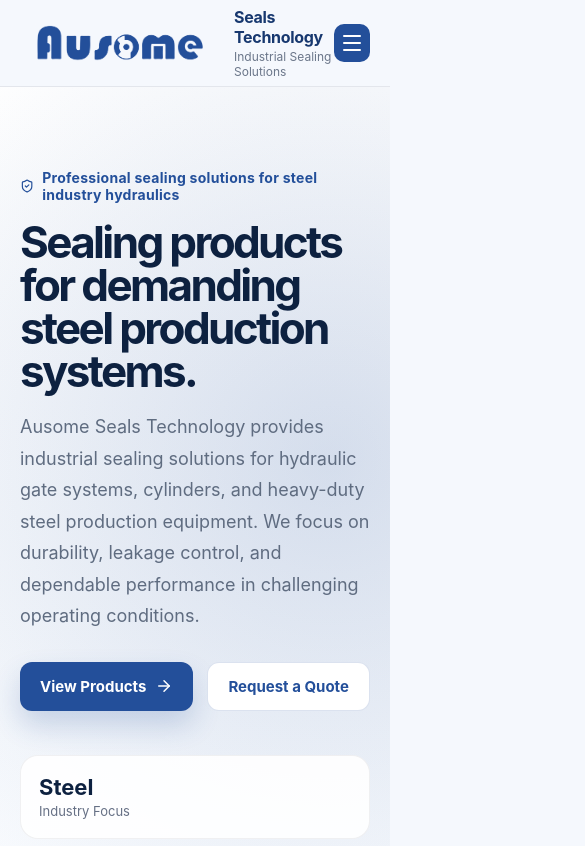
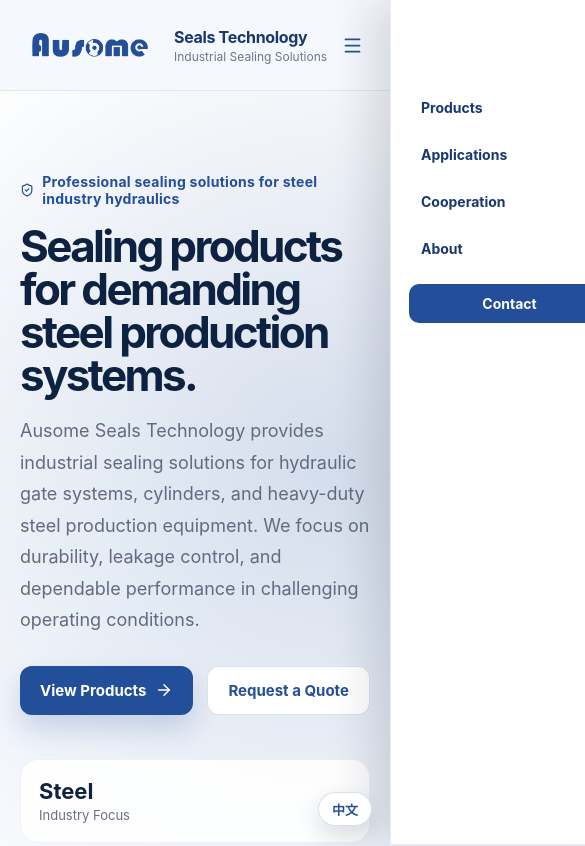
Before and after one commit to dddim-wang/Ausome-Seals, a React (Vite) app in the folder frontend/: page / in a window 390 px wide. Shown: the top 846 px of the page, 585 px wide, since content can reach past the window. Built offline with nearby package versions, Linux system fonts and the light colour scheme; no server answers.

Commit message:
Update website interactions and mobile cooperation slider

```diff
--- a/frontend/src/App.jsx
+++ b/frontend/src/App.jsx
@@ -114,7 +114,7 @@
     errorMessage: "Unable to send right now. Please check backend connection.",
 
     email: "ausomeseals@gmail.com",
-    phone: "+86-137-7661-6519",
+    phone: "+86 137-7661-6519",
     location: "China / Global Industrial Customers",
 
     footerRights: "All rights reserved.",
@@ -158,7 +158,7 @@
     navContact: "联系我们",
 
     heroEyebrow: "面向钢铁行业液压系统的专业密封解决方案",
-    heroTitle: "适用于严苛钢铁生产系统的密封产品。",
+    heroTitle: "奥斯姆科技有限公司 - 生成适用于严苛钢铁生产系统的密封产品。",
     heroText:
       "Ausome Seals Technology 为液压闸机系统、液压缸以及重型钢铁生产设备提供工业密封解决方案。我们专注于产品耐久性、泄漏控制以及复杂工况下的稳定运行表现。",
     viewProducts: "查看产品",
@@ -216,7 +216,7 @@
     errorMessage: "暂时无法发送，请检查后端连接。",
 
     email: "ausomeseals@gmail.com",
-    phone: "+86-137-7661-6519",
+    phone: "+86 137-7661-6519",
     location: "中国 / 全球工业客户",
 
     footerRights: "版权所有。",
@@ -270,7 +270,7 @@
   coop15,
 ];
 
-function Header({ t, toggleLanguage }) {
+function Header({ t }) {
   const [mobileMenuOpen, setMobileMenuOpen] = useState(false);
 
   const closeMenu = () => setMobileMenuOpen(false);
@@ -279,15 +279,7 @@
     <header className="site-header">
       <div className="container nav">
         <div className="brand">
-          <button
-            className="logo-button"
-            onClick={toggleLanguage}
-            title="Switch language"
-            type="button"
-          >
-            <img src={logo} alt="Ausome logo" className="brand-logo" />
-          </button>
-
+          <img src={logo} alt="Ausome logo" className="brand-logo" />
           <div>
             <strong>Seals Technology</strong>
             <span>{t.brandSubtitle}</span>
@@ -300,7 +292,7 @@
           aria-label="Toggle navigation menu"
           type="button"
         >
-          {mobileMenuOpen ? <X size={24} /> : <Menu size={24} />}
+          {mobileMenuOpen ? <X size={21} /> : <Menu size={21} />}
         </button>
 
         <nav className={mobileMenuOpen ? "nav-links open" : "nav-links"}>
@@ -326,6 +318,18 @@
 }
 
 function Hero({ t }) {
+  const [ringClicks, setRingClicks] = useState(0);
+
+  const handleRingClick = () => {
+    const nextClicks = ringClicks + 1;
+    setRingClicks(nextClicks);
+
+    if (nextClicks >= 7) {
+      window.open("https://userinyerface.com/", "_blank");
+      setRingClicks(0);
+    }
+  };
+
   return (
     <section className="hero">
       <div className="container hero-grid">
@@ -368,7 +372,12 @@
 
           <div className="diagram">
             <div className="gate gate-top"></div>
-            <div className="seal-ring"></div>
+            <button
+              className="seal-ring secret-ring"
+              onClick={handleRingClick}
+              type="button"
+              aria-label="Open hidden link"
+            />
             <div className="gate gate-bottom"></div>
           </div>
 
@@ -649,6 +658,20 @@
   );
 }
 
+function LanguageToggle({ lang, toggleLanguage }) {
+  return (
+    <button
+      className="language-toggle"
+      onClick={toggleLanguage}
+      type="button"
+      aria-label="Switch language"
+      title="Switch language"
+    >
+      {lang === "en" ? "中文" : "EN"}
+    </button>
+  );
+}
+
 function App() {
   const [lang, setLang] = useState("en");
 
@@ -660,7 +683,7 @@
 
   return (
     <>
-      <Header t={t} toggleLanguage={toggleLanguage} />
+      <Header t={t} />
       <Hero t={t} />
       <FactorySection t={t} />
       <ProductSection t={t} />
@@ -669,6 +692,7 @@
       <AboutSection t={t} />
       <ContactSection t={t} />
       <Footer t={t} />
+      <LanguageToggle lang={lang} toggleLanguage={toggleLanguage} />
     </>
   );
 }
--- a/frontend/src/styles.css
+++ b/frontend/src/styles.css
@@ -57,7 +57,7 @@
 }
 
 .brand-logo {
-  width: 233px;
+  width: 200px;
   height: auto;
   object-fit: contain;
 }
@@ -94,14 +94,19 @@
 .mobile-menu-button {
   display: none;
   border: none;
-  background: var(--primary);
-  color: white;
-  width: 44px;
-  height: 44px;
-  border-radius: 12px;
+  background: transparent;
+  color: var(--primary);
+  width: 36px;
+  height: 36px;
+  border-radius: 999px;
   align-items: center;
   justify-content: center;
   cursor: pointer;
+  padding: 0;
+}
+
+.mobile-menu-button:hover {
+  background: #eef4ff;
 }
 
 .nav-cta {
@@ -495,49 +500,83 @@
   color: white;
 }
 
+@media (hover: hover) and (pointer: fine) {
+  .coop-slider:hover .coop-track {
+    animation-play-state: paused;
+  }
+}
+
 @media (max-width: 980px) {
+    .coop-slider {
+    overflow-x: auto;
+    overflow-y: hidden;
+    padding: 10px 20px 20px;
+    -webkit-overflow-scrolling: touch;
+    scroll-snap-type: x mandatory;
+  }
+
+  .coop-track {
+    animation: none;
+    gap: 16px;
+    width: max-content;
+  }
+
+  .coop-card {
+    width: 150px;
+    height: 150px;
+    scroll-snap-align: start;
+  }
+
+  .coop-slider::-webkit-scrollbar {
+    display: none;
+  }
+
   .nav {
     position: relative;
-    height: 78px;
-    min-height: 86px;
-    padding: 14px 0;
+    height: 90px;
+    min-height: 72px;
+    padding: 0;
+    align-items: center;
   }
 
   .brand-logo {
-    width: 200px;
+    width: 140px;
+    max-height: 140px;
+    object-fit: contain;
   }
 
   .mobile-menu-button {
     display: flex;
-    width: 38px;
-    height: 38px;
-    border-radius: 10px;
+    position: relative;
+    z-index: 120;
   }
 
   .nav-links {
-    display: none;
-    position: absolute;
-    top: 78px;
+    display: flex;
+    position: fixed;
+    top: 0;
     right: 0;
-    width: 210px;
-    padding: 10px;
+    width: 238px;
+    height: 100vh;
+    padding: 88px 18px 24px;
     background: rgba(255, 255, 255, 0.96);
-    border: 1px solid rgba(16, 24, 39, 0.08);
-    border-radius: 16px;
-    box-shadow: 0 18px 36px rgba(16, 24, 39, 0.14);
+    border-left: 1px solid rgba(16, 24, 39, 0.08);
+    box-shadow: -18px 0 42px rgba(16, 24, 39, 0.14);
     flex-direction: column;
     align-items: stretch;
-    gap: 6px;
-    z-index: 99;
-    backdrop-filter: blur(12px);
+    gap: 8px;
+    z-index: 100;
+    backdrop-filter: blur(14px);
+    transform: translateX(100%);
+    transition: transform 0.28s ease;
   }
 
   .nav-links.open {
-    display: flex;
+    transform: translateX(0);
   }
 
   .nav-links a {
-    padding: 9px 12px;
+    padding: 11px 12px;
     border-radius: 10px;
     background: transparent;
     color: #17386f;
@@ -553,7 +592,7 @@
     background: var(--primary);
     color: white;
     text-align: center;
-    margin-top: 4px;
+    margin-top: 8px;
   }
 
   .hero-grid,
@@ -593,6 +632,14 @@
     flex-direction: column;
     align-items: flex-start;
   }
+
+  .language-toggle {
+  right: 14px;
+  bottom: 14px;
+  width: 50px;
+  height: 32px;
+  font-size: 12px;
+}
 }
 
 .product-image {
@@ -636,10 +683,6 @@
   animation: coop-scroll 38s linear infinite;
 }
 
-.coop-slider:hover .coop-track {
-  animation-play-state: paused;
-}
-
 .coop-card {
   width: 180px;
   height: 180px;
@@ -671,15 +714,45 @@
   }
 }
 
-.logo-button {
-  border: none;
-  background: transparent;
-  padding: 0;
-  cursor: pointer;
-  display: flex;
-  align-items: center;
-}
 
 .logo-button:hover {
   opacity: 0.85;
 }
+
+.language-toggle {
+  position: fixed;
+  right: 18px;
+  bottom: 18px;
+  z-index: 200;
+  border: 1px solid rgba(35, 79, 154, 0.18);
+  background: rgba(255, 255, 255, 0.92);
+  color: var(--primary);
+  width: 54px;
+  height: 34px;
+  border-radius: 999px;
+  font-size: 13px;
+  font-weight: 800;
+  cursor: pointer;
+  box-shadow: 0 10px 24px rgba(16, 24, 39, 0.14);
+  backdrop-filter: blur(12px);
+}
+
+.language-toggle:hover {
+  background: var(--primary);
+  color: white;
+}
+
+.secret-ring {
+  cursor: pointer;
+  background: transparent;
+  padding: 0;
+  appearance: none;
+}
+
+.secret-ring:focus {
+  outline: none;
+}
+
+.secret-ring:active {
+  transform: scale(0.96);
+}
```
